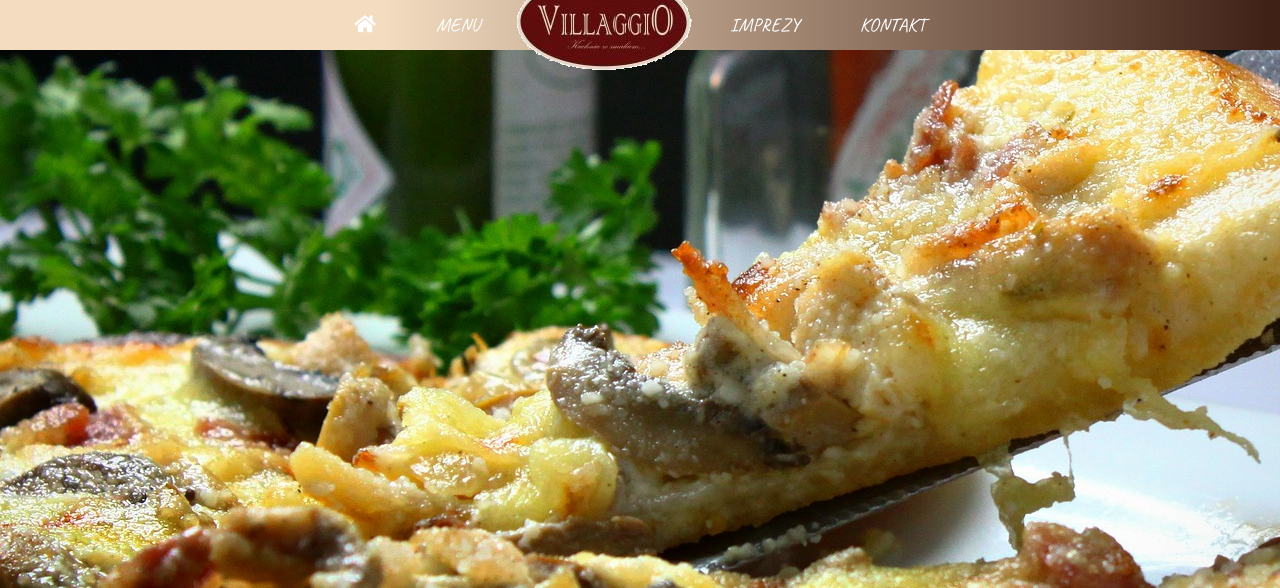
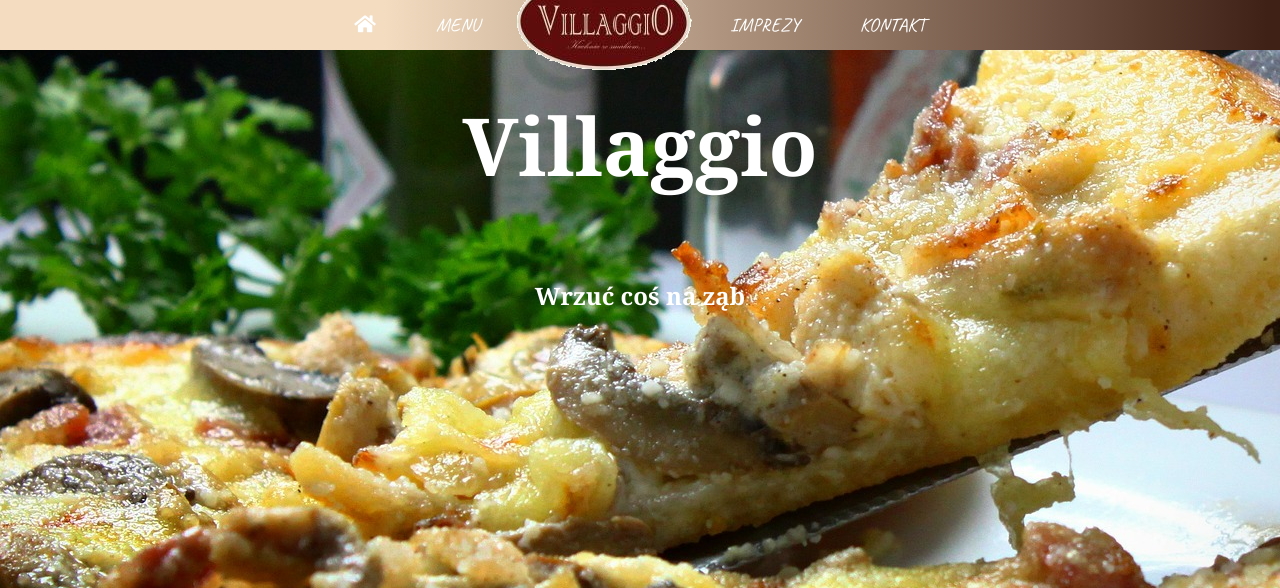
Before and after one commit to kgagracz/villaggio-page, a website: page app/index.html in a window 1280 px wide. Shown: the top 588 px of the page. Drawn offline with Linux system fonts and the light colour scheme.

Commit message:
sugesteion

```diff
--- a/app/index.html
+++ b/app/index.html
@@ -43,7 +43,12 @@
         </ul>
       </nav>
     </header>
-    <section id="background"></section>
+    <section id="background">
+      <div class="container">
+        <h1 class="__background-heading">Villaggio</h1>
+        <h2 class="__background-heading2">Wrzuć coś na ząb</h2>
+      </div>
+    </section>
     <section>
       <iframe
         src="https://www.google.com/maps/embed?pb=!1m18!1m12!1m3!1d2565.3731516396806!2d19.323861615883494!3d49.98561312862963!2m3!1f0!2f0!3f0!3m2!1i1024!2i768!4f13.1!3m3!1m2!1s0x471693c3b20bffff%3A0x3c1e32b74499f649!2sVillaggio!5e0!3m2!1spl!2spl!4v1583003963454!5m2!1spl!2spl"
```
Also changed, not shown: app/menu.html (+1 -0 lines).
